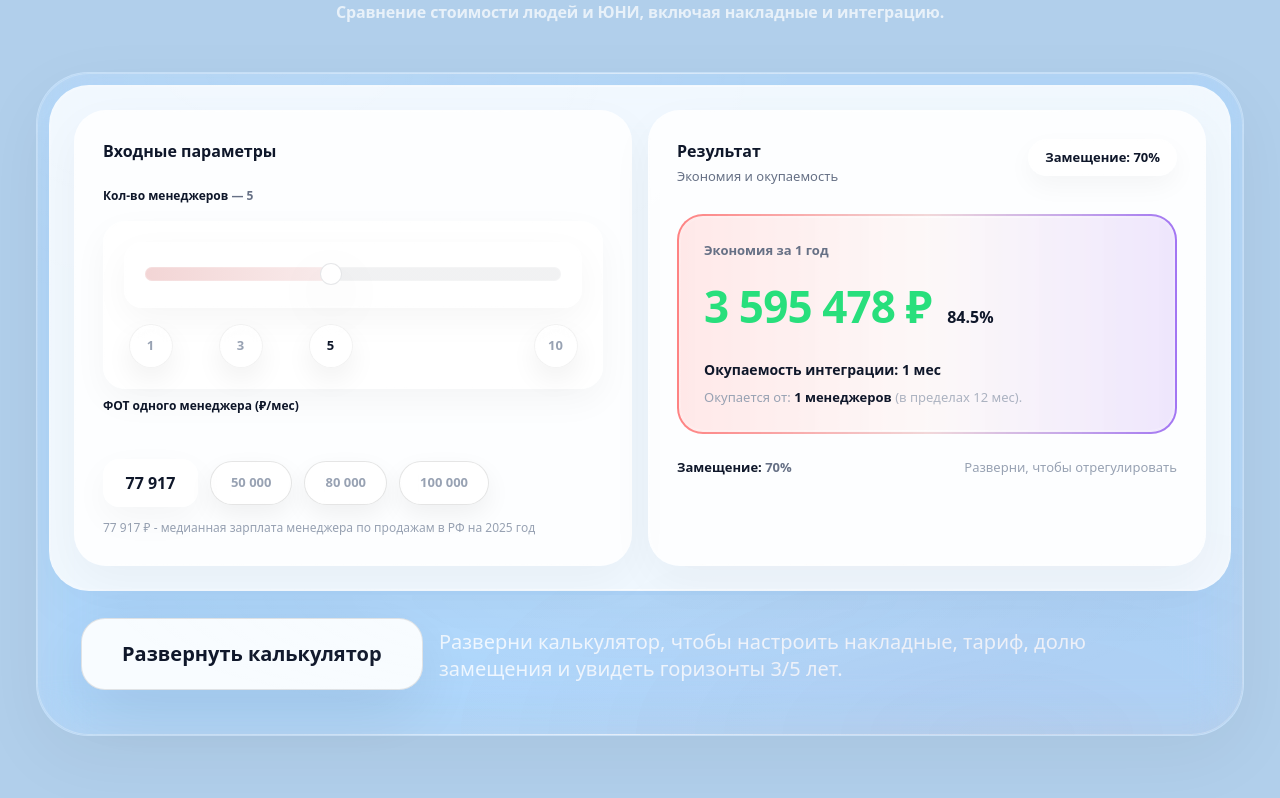
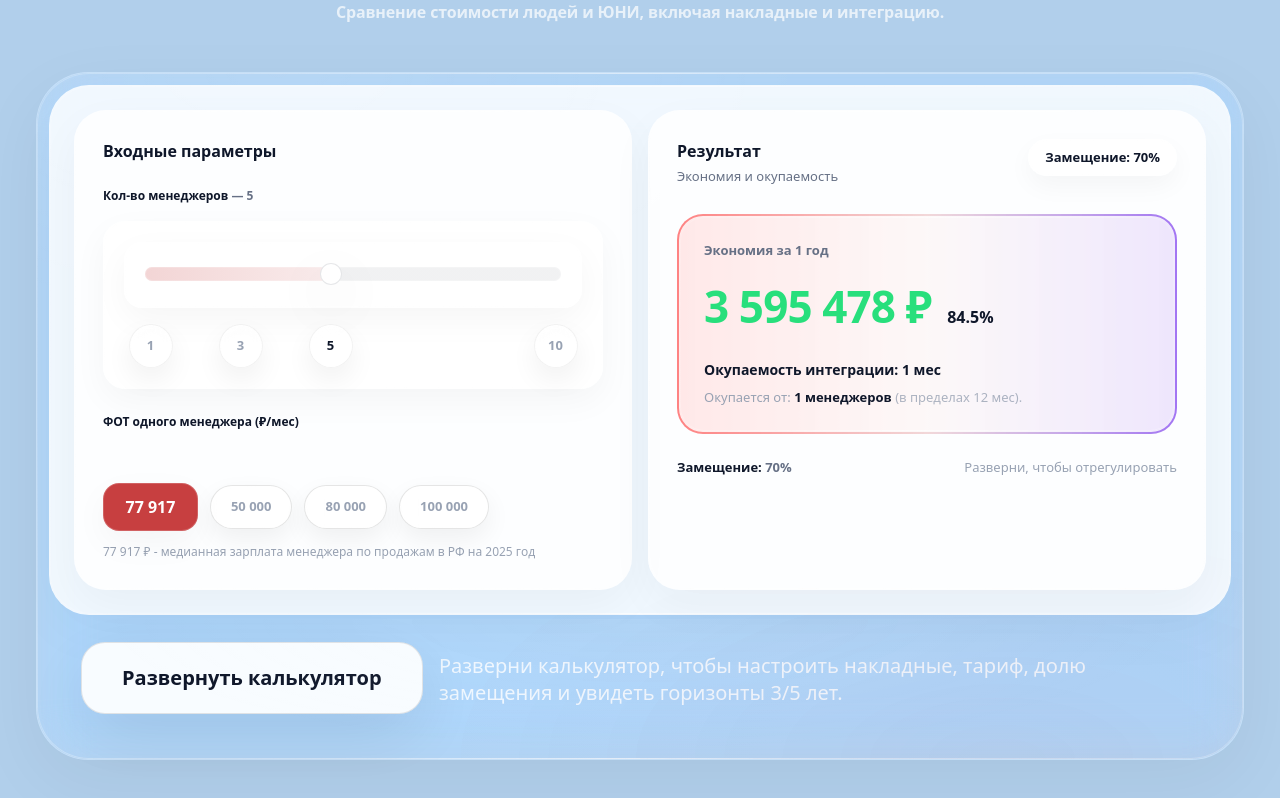
Before and after one commit to uniconsulting/uni.com, a Next.js app: page / in a window 1280 px wide. Shown: the part 5794-6592 px from the top of the page. Built offline with nearby package versions, Linux system fonts and the light colour scheme.

Commit message:
Update RoiCalculatorSection.tsx

```diff
--- a/src/components/sections/RoiCalculatorSection.tsx
+++ b/src/components/sections/RoiCalculatorSection.tsx
@@ -317,7 +317,7 @@ export default function RoiCalculatorSection() {
                   </div>
 
                   {/* ФОТ-инпут: ширина по значению, max=500k, toast */}
-                  <div className="mt-2">
+                  <div className="mt-6">
                     <div className="text-[12px] font-semibold text-[#0f172a]">
                       ФОТ одного менеджера (₽/мес)
                     </div>
@@ -339,7 +339,7 @@ export default function RoiCalculatorSection() {
                         Ого! Крутая зарплата! Такого сотрудника лучше оставить!))
                       </div>
 
-                      <div className="flex flex-wrap items-center gap-3">
+                      <div className="mt-2 flex flex-wrap items-center gap-3">
                         {(() => {
                           const display = formatMoneyInput(salary);
                           const chars = clamp(display.length, 6, 12);
@@ -364,9 +364,9 @@ export default function RoiCalculatorSection() {
                                 "w-auto shrink-0",
                                 "rounded-[16px]",
                                 "lg-border border border-white/18",
-                                "bg-white/65 backdrop-blur-[14px]",
+                                "bg-[#c73f40] backdrop-blur-[14px]",
                                 "px-5",
-                                "text-[16px] font-semibold text-[#0f172a]",
+                                "text-[16px] font-semibold text-white",
                                 "tabular-nums",
                                 "text-center",
                                 "shadow-[0_12px_35px_rgba(0,0,0,0.04)]",
```
